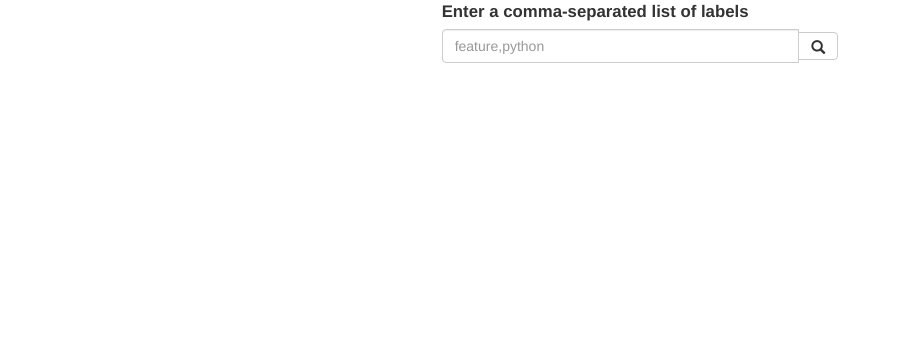
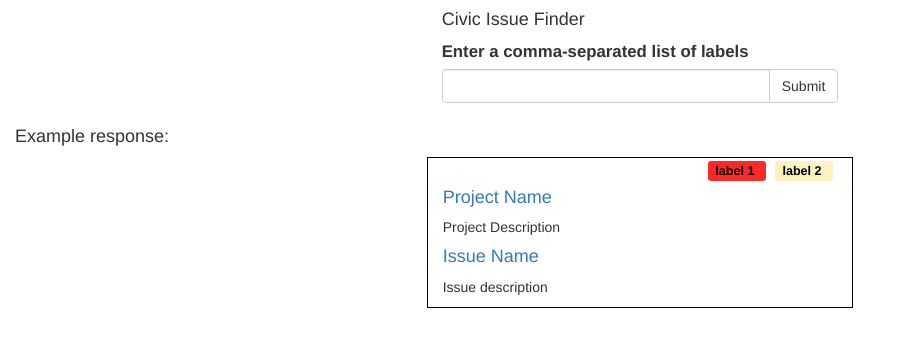
Before and after one commit to codeforamerica/civic-issue-finder, a Flask app: page / in a window 1280 px wide. Shown: the top 347 px of the page, without its empty margins (0-900 px from the left). Run offline with Flask 2, Linux system fonts and the light colour scheme; some libraries are stand-ins or nearby versions.

Commit message:
Styling changes

```diff
--- a/app.py
+++ b/app.py
@@ -20,7 +20,7 @@ app = Flask(__name__)
 def index():
   org_name = request.args.get('organization_name')
   default_labels = request.args.get('default_labels')
-  return render_template('index.html', org_name=org_name, default_labels=default_labels)
+  return render_template('index.html', org_name=org_name, default_labels=default_labels, main=True)
 
 @app.route('/find', methods=['POST'])
 def find():
--- a/static/main.css
+++ b/static/main.css
@@ -17,6 +17,7 @@ label {
 
 .issue-labels {
   float: right;
+  font-size: 1.2em;
 }
 
 .label-link {
--- a/templates/index.html
+++ b/templates/index.html
@@ -8,16 +8,17 @@
   <div class='container-fluid'>
     <div class='row'>
       <div class='col-sm-4 col-sm-offset-4'>
+        <h4>Civic Issue Finder</h4>
         <form class="form" role="search" action='/find' method='POST'>
           <label for='labels'>Enter a comma-separated list of labels</label>
           <div class="input-group">
             {% if labels %}
-              <input type="text" class="form-control" placeholder="feature,python" name="labels" value="{{ labels }}">
+              <input type="text" class="form-control" name="labels" value="{{ labels }}">
             {% else %}
-              <input type="text" class="form-control" placeholder="feature,python" name="labels">
+              <input type="text" class="form-control" name="labels">
             {% endif %}
               <div class="input-group-btn">
-                  <button class="btn btn-default" type="submit"><i class="glyphicon glyphicon-search"></i></button>
+                  <input type='submit' value='Submit' class='btn btn-default'>
               </div>
           </div>
           <input type='hidden' value='{{ org_name }}' name='org_name'>
@@ -25,6 +26,39 @@
         </form>
       </div>
     </div>
+    {% if main %}
+      <h4>Example response:</h4>
+      <div class='row'>
+        <div class="col-sm-4 col-sm-offset-4 issue">
+            <div class="issue-labels">
+                <div class="label" style="background-color: #fc2929">
+                  <a href="https://api.github.com/repos/open-austin/austin-recycles/labels/bug" class="label-link">
+                    label 1
+                  </a>
+                </div>
+                &nbsp;
+                <div class="label" style="background-color: #fef2c0">
+                  <a href="https://api.github.com/repos/open-austin/austin-recycles/labels/hack" class="label-link">
+                    label 2
+                  </a>
+                </div>
+                &nbsp;
+                  <br>
+            </div>
+                <br>
+            <h4>
+              <a href="https://github.com/open-austin/austin-recycles">
+                Project Name
+              </a>
+            </h4>
+            <p>Project Description</p>
+            <a href="https://github.com/open-austin/austin-recycles/issues/24">
+              <h4>Issue Name</h4>
+            </a>
+            <p>Issue description</p>
+          </div>
+      </div>
+    {% endif %}
     {% if issues != [] %}
       <div class='row'>
         {% for issue in issues %}
```
